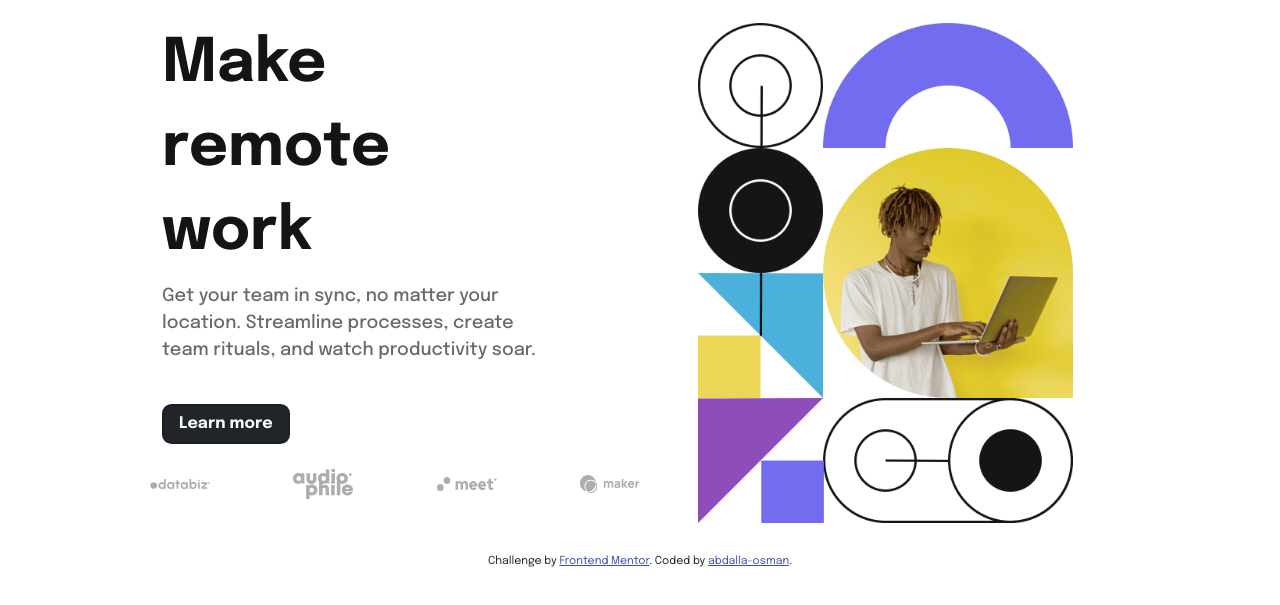
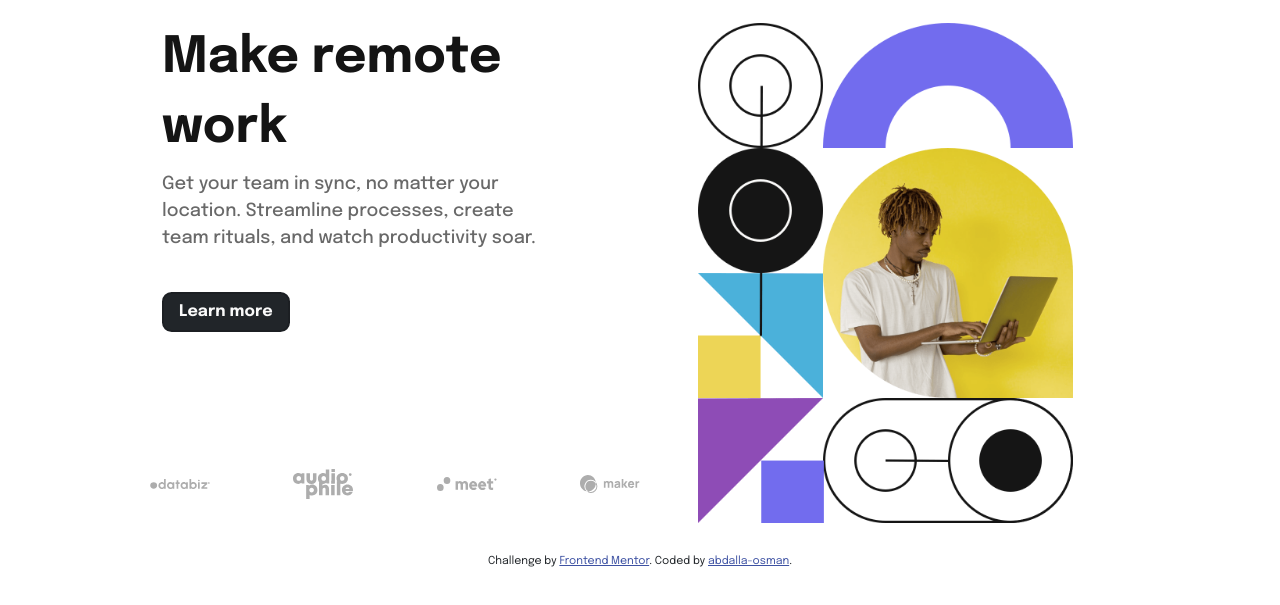
Before and after one commit to abdalla-osman/intro-section-with-dropdown-navigation-main, a plain HTML site: page index.html in a window 1280 px wide. Shown: the part 59-664 px from the top of the page. Drawn offline with Linux system fonts and the light colour scheme.

Commit message:
Update style.css

```diff
--- a/assets/css/style.css
+++ b/assets/css/style.css
@@ -130,7 +130,7 @@ aside{
 aside h1{
     font-weight: 700;
     color: var(--AlmostBlack);
-    font-size:25px;
+    font-size:30px;
     line-height: 1.4;
 }
 aside p{
@@ -201,7 +201,7 @@ article{
     aside h1{
         font-weight: 700;
         color: var(--AlmostBlack);
-        font-size:60px;
+        font-size:50px;
         max-width:360px;
     }
     aside p{
```
